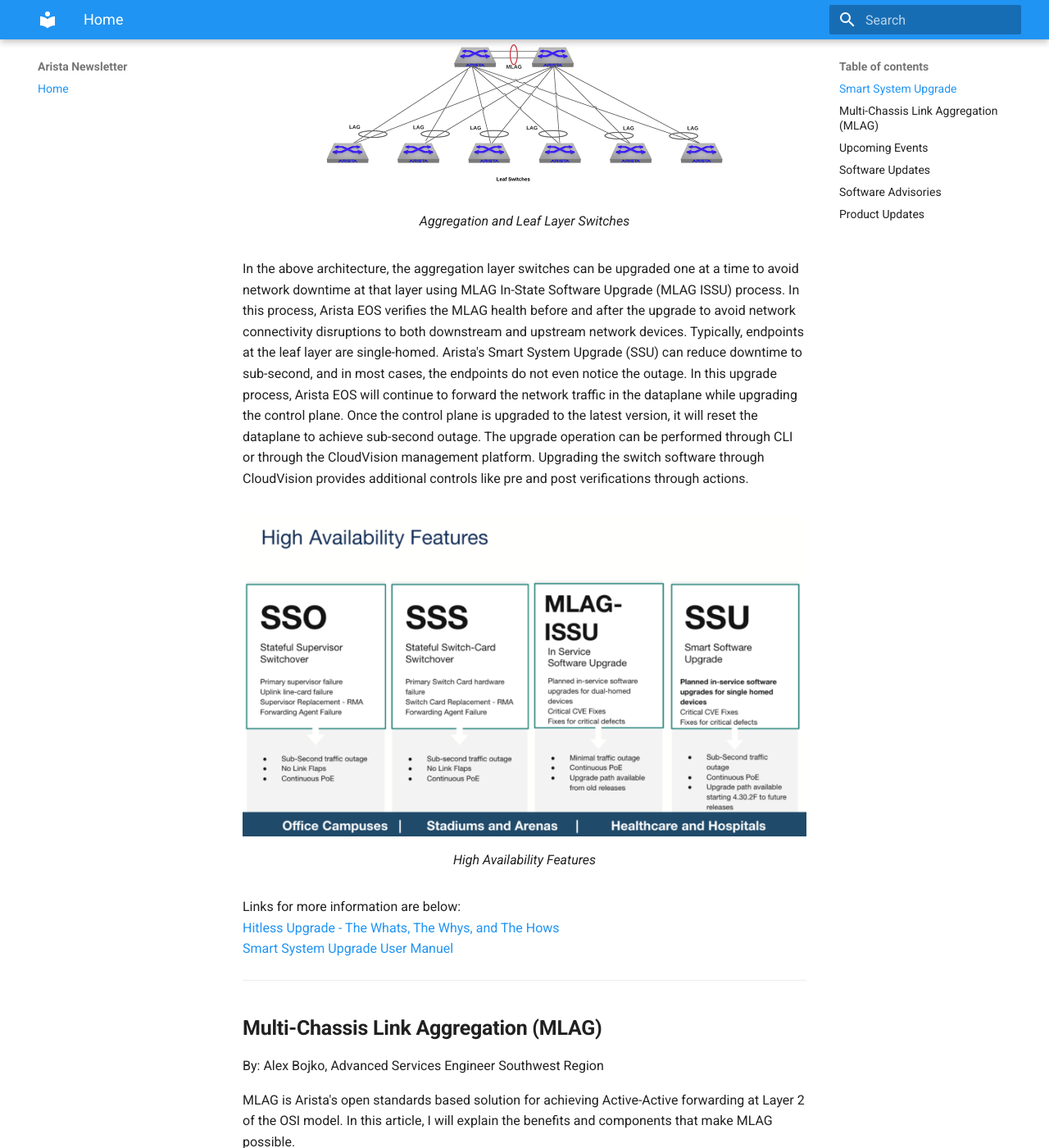
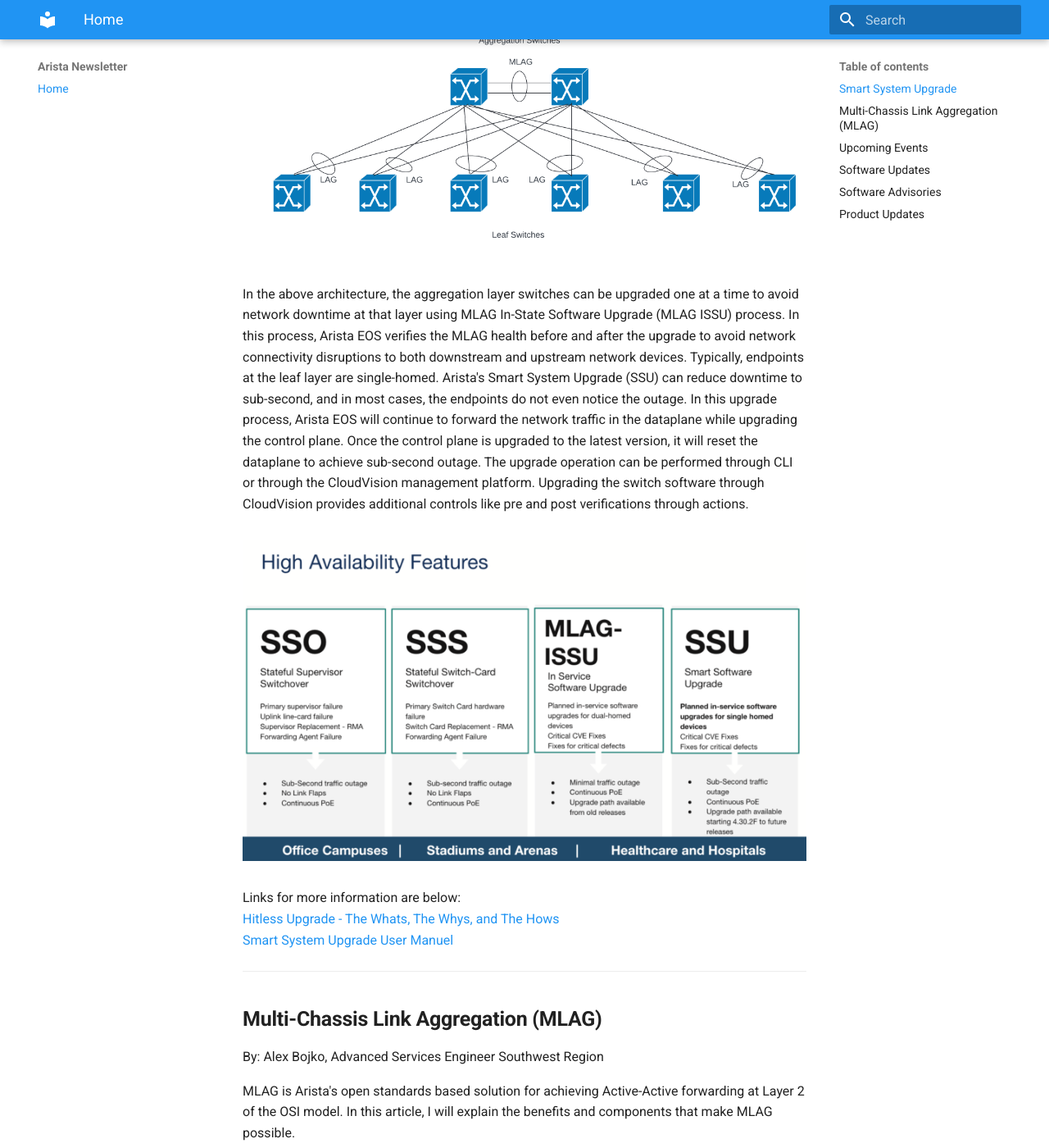
Before and after one commit to AristaSouthwest/Newsletter, an MkDocs documentation site: the page built from docs/index.md, in a window 1280 px wide and 1400 px high, scrolled down 1043 px. Shown: the whole window at 82% size. Built offline with MkDocs 1.6.1 and Material for MkDocs 9.7.7, drawn with Linux system fonts in a browser that asks for light colours.

Commit message:
Image Upgrade

```diff
--- a/docs/index.md
+++ b/docs/index.md
@@ -19,15 +19,15 @@
 In this article, I will discuss the Smart System Upgrade process, which reduces network downtime during software upgrades. A typical enterprise network consists of aggregation and leaf layer switches, as shown in the diagram below.
 
 <figure markdown>
-![Image Placement](img/Newsletter_July2024_pic1.png)
-    <figcaption>Aggregation and Leaf Layer Switches </figcaption>
+![Image Placement](img/July Newsletter (1).png)
+    <figcaption>  </figcaption>
 </figure>
 
 In the above architecture, the aggregation layer switches can be upgraded one at a time to avoid network downtime at that layer using MLAG In-State Software Upgrade (MLAG ISSU) process. In this process, Arista EOS verifies the MLAG health before and after the upgrade to avoid network connectivity disruptions to both downstream and upstream network devices. Typically, endpoints at the leaf layer are single-homed. Arista's Smart System Upgrade (SSU) can reduce downtime to sub-second, and in most cases, the endpoints do not even notice the outage. In this upgrade process, Arista EOS will continue to forward the network traffic in the dataplane while upgrading the control plane. Once the control plane is upgraded to the latest version, it will reset the dataplane to achieve sub-second outage. The upgrade operation can be performed through CLI or through the CloudVision management platform. Upgrading the switch software through CloudVision provides additional controls like pre and post verifications through actions.
 
 <figure markdown>
 ![Image Placement](img/Newsletter_July2024_pic11.png)
-    <figcaption>High Availability Features </figcaption>
+    <figcaption> </figcaption>
 </figure>
 
 
@@ -48,8 +48,8 @@
 MLAG (Multi-chassis Link Aggregation) meets the demands of the optimal network while maximizing the bandwidth utilization and compute capacity of the available links and devices within our network. MLAG leverages open standards based LACP and expands on the functionality of standard port-channels.
 
 <figure markdown>
-![Image Placement](img/Newsletter_July2024_article2.png)
-    <figcaption>Configlet Table</figcaption>
+![Image Placement](img/July Newsletter - Article2 (1).png){: style="height:500px;width:950px"}
+    <figcaption> </figcaption>
 </figure>
 
 
```
Also changed, not shown: docs/img/July Newsletter (1).png (added), docs/img/July Newsletter - Article2 (1).png (added), docs/img/July Newsletter - Article2.png (added), docs/img/July Newsletter - Page 2.png (added), site/img/Article2_June2024_Pic1.png (deleted), site/img/Article2_June2024_Pic2.png (deleted), site/img/Newsletter_July2024_article2.png (added), site/img/Newsletter_July2024_pic1.png (added), site/img/Newsletter_July2024_pic11.png (added), site/img/Newsletter_July2024_pic2.png (added), site/img/Newsletter_June2024_Article1.png (deleted), site/index.html, site/search/search_index.json, site/sitemap.xml, 1 other file.
